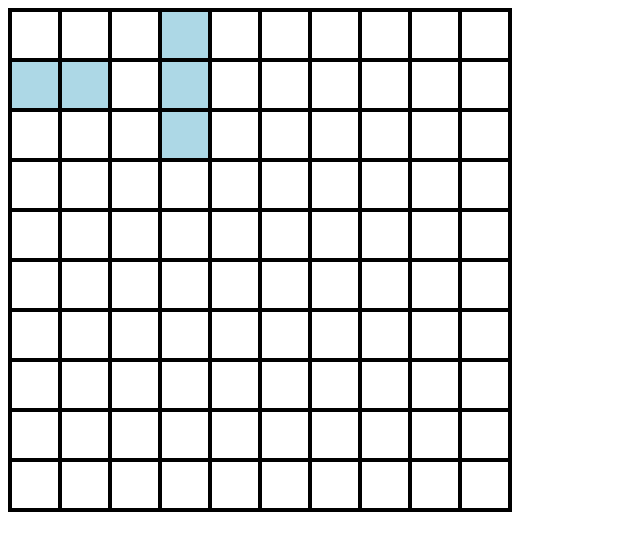
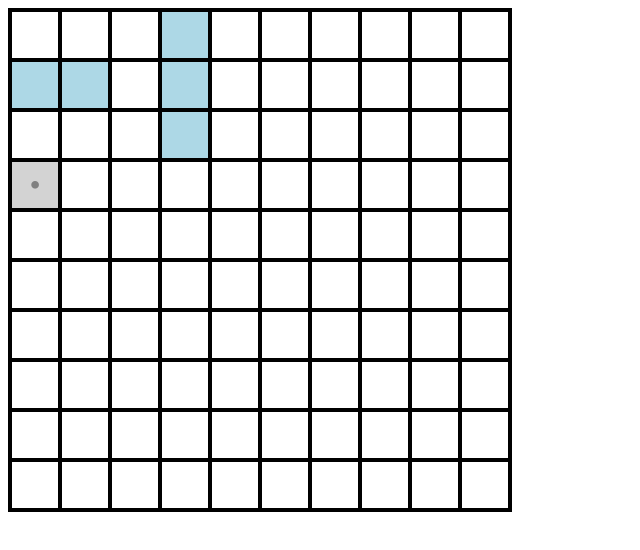
Before and after one commit to VexAve/odin-battleship, a website built with webpack: page src/template.html in a window 1280 px wide. Shown: the whole page, without its empty margins (0-640 px from the left). Built offline with nearby package versions, Linux system fonts and the light colour scheme.

Commit message:
feat: display missed hits on gameboard grid

```diff
--- a/src/game-screen.js
+++ b/src/game-screen.js
@@ -13,7 +13,13 @@ const loadPlayerGrid = (gameboard) => {
       grid.appendChild(cells[i][j]);
       cells[i][j].className = "cell";
 
-      if (gameboard.grid[i][j].shipIndex !== -1) {
+      if (gameboard.grid[i][j].shipIndex === -1) {
+        if (gameboard.grid[i][j].status === "miss") {
+          cells[i][j].style.backgroundColor = "lightgrey";
+          cells[i][j].textContent = "•";
+          cells[i][j].style.color = "grey";
+        }
+      } else {
         cells[i][j].style.backgroundColor = "lightblue";
       }
     }
--- a/src/index.js
+++ b/src/index.js
@@ -8,6 +8,7 @@ testGameboard.addShip(ship1);
 const ship2 = new Ship({ x: 1, y: 0 }, 2, true);
 testGameboard.addShip(ship2);
 testGameboard.placeShipsOnGrid();
+testGameboard.receiveAttack({ x: 3, y: 0 }); // miss
 
 const body = document.querySelector("body");
 body.replaceChildren(loadGameScreen(null, [testGameboard]));
--- a/src/styles.css
+++ b/src/styles.css
@@ -8,4 +8,9 @@
 
 #game-screen .grid .cell {
   border: 2px solid black;
+  font-size: xx-large;
+  display: flex;
+  justify-content: center;
+  align-items: center;
+  user-select: none;
 }
```
